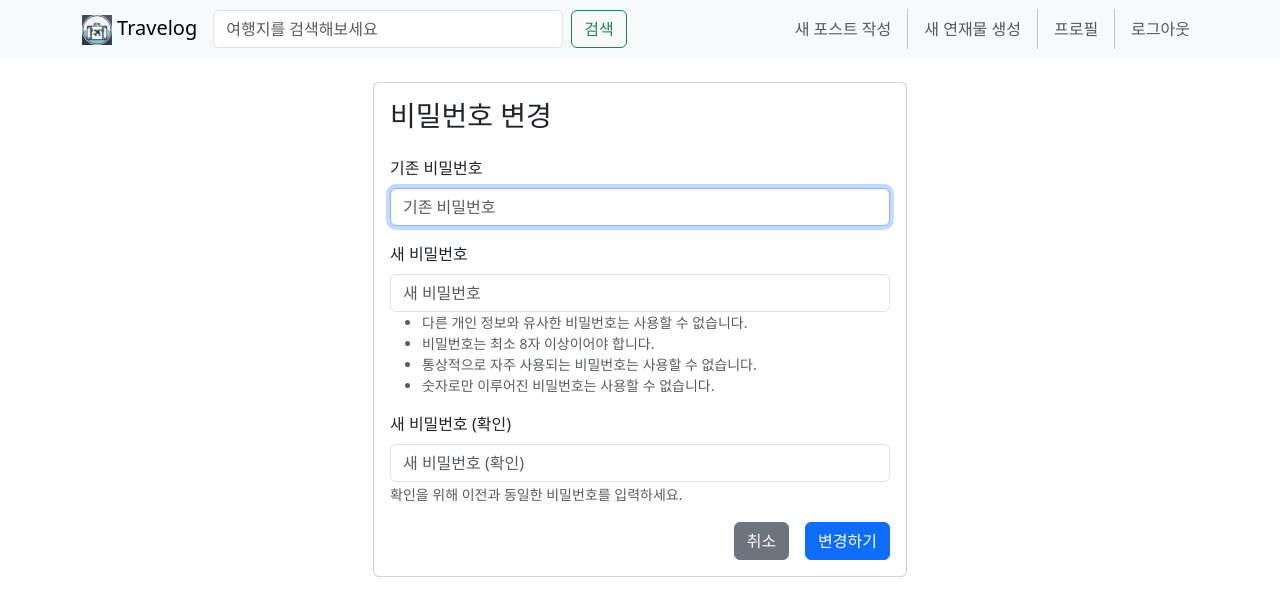
After one commit to smahn9123/django-travelog, a Django app: page /accounts/password/change/ in a window 1280 px wide. The commit adds this page. Shown: the top 616 px of the page. Run offline with Django 5.2, Linux system fonts and the light colour scheme; the visitor is signed in with stand-in values (Sample User, id 1); some libraries are stand-ins or nearby versions.

Commit message:
✨ add password change feature

```diff
--- /dev/null
+++ b/accounts/templates/accounts/password_change.html
@@ -0,0 +1,26 @@
+{% extends 'base.html' %}
+{% load django_bootstrap5 %}
+
+{% block content %}
+  <div class="container">
+    <div class="row justify-content-center">
+      <div class="col-md-6">
+        <div class="card">
+          <div class="card-body">
+            <h3 class="card-title mb-4">비밀번호 변경</h3>
+
+            <form method="post">
+              {% csrf_token %}
+              {% bootstrap_form form %}
+
+              <div class="d-grid gap-2 d-md-flex justify-content-md-end">
+                <a href="{% url 'accounts_profile' %}" class="btn btn-secondary me-2">취소</a>
+                <button type="submit" class="btn btn-primary">변경하기</button>
+              </div>
+            </form>
+          </div>
+        </div>
+      </div>
+    </div>
+  </div>
+{% endblock %}
--- a/accounts/templates/accounts/profile.html
+++ b/accounts/templates/accounts/profile.html
@@ -32,6 +32,9 @@
           <p class="mb-1">
             <small class="text-muted">아이디:</small>
             {{ user.username }}</p>
+        </div>
+        <div class="mt-4">
+          <a href="{% url 'password_change' %}" class="btn btn-outline-primary">비밀번호 변경</a>
         </div>
       </div>
     </div>
--- a/accounts/urls.py
+++ b/accounts/urls.py
@@ -6,6 +6,9 @@ urlpatterns = [
     path("login/", views.LoginView.as_view(), name="accounts_login"),
     path("logout/", views.LogoutView.as_view(), name="accounts_logout"),
     path("profile/", views.ProfileView.as_view(), name="accounts_profile"),
+    path(
+        "password/change/", views.PasswordChangeView.as_view(), name="password_change"
+    ),
     path("subscribe/", views.SubscribeView.as_view(), name="accounts_subscribe"),
     path("unsubscribe/", views.UnSubscribeView.as_view(), name="accounts_unsubscribe"),
 ]
--- a/accounts/views.py
+++ b/accounts/views.py
@@ -33,6 +33,11 @@ class LogoutView(auth_views.LogoutView):
 
 class ProfileView(LoginRequiredMixin, TemplateView):
     template_name = "accounts/profile.html"
+
+
+class PasswordChangeView(auth_views.PasswordChangeView):
+    template_name = "accounts/password_change.html"
+    success_url = reverse_lazy("accounts_profile")
 
 
 class SubscribeView(LoginRequiredMixin, View):
```
